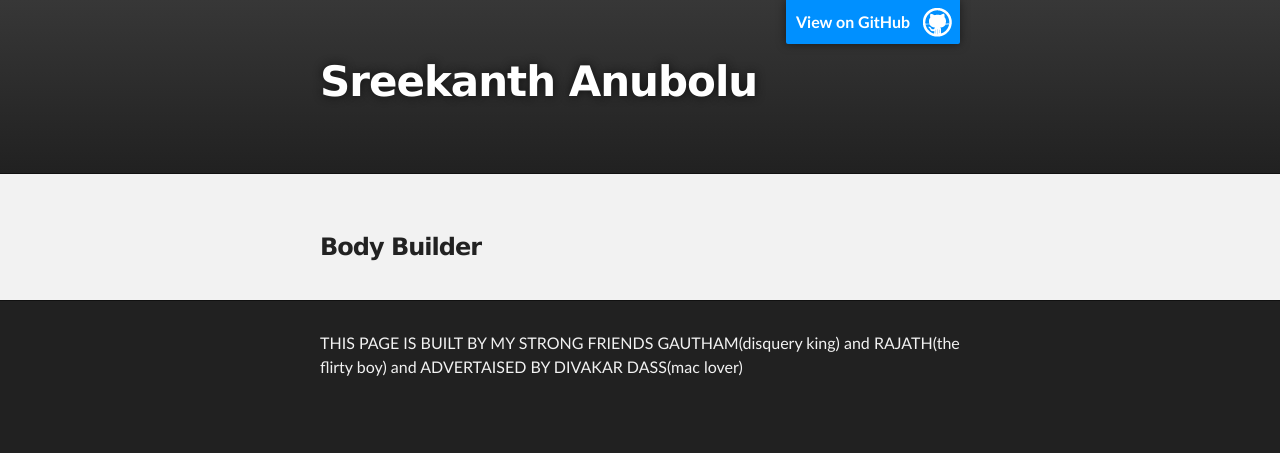
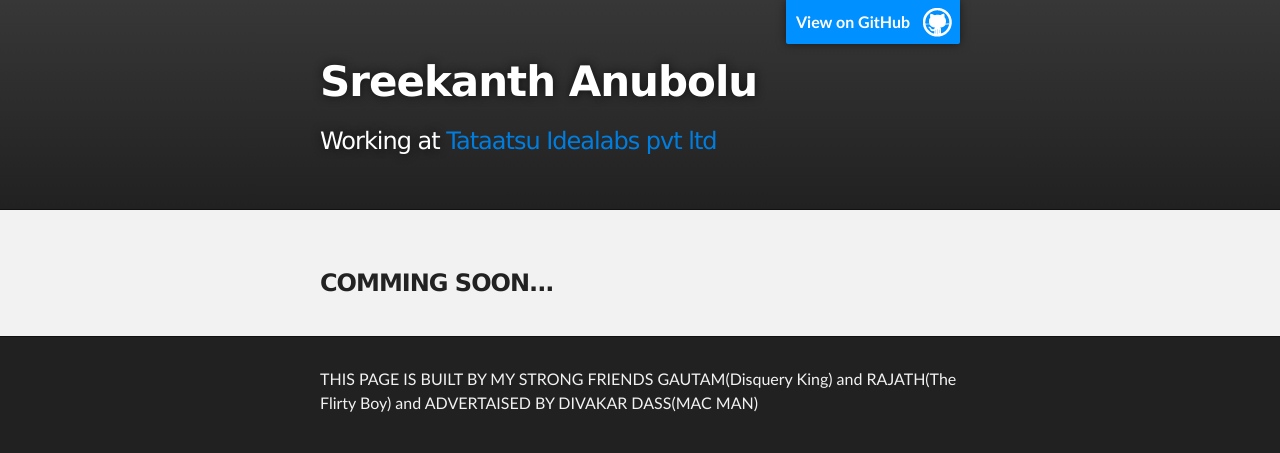
Before and after one commit to sreekanth-anubolu/sreekanth-anubolu.github.io, a plain HTML site: page index.html in a window 1280 px wide. Drawn offline with Linux system fonts and the light colour scheme.

Commit message:
Update index.html

```diff
--- a/index.html
+++ b/index.html
@@ -19,7 +19,7 @@
           <a id="forkme_banner" href="https://github.com/sreekanth-anubolu">View on GitHub</a>
 
           <h1 id="project_title">Sreekanth Anubolu</h1>
-          <h2 id="project_tagline"></h2>
+          <h2 id="project_tagline">Working at <a href='http://tataatsu.com/'>Tataatsu Idealabs pvt ltd</a></h2>
 
         </header>
     </div>
@@ -37,9 +37,9 @@
 <p></p>
 
 <h3>
-<a name="designer-templates" class="anchor" href="#designer-templates"><span class="octicon octicon-link"></span></a>Body Builder</h3>
+<a name="designer-templates" class="anchor" href="#designer-templates"><span class="octicon octicon-link"></span></a> COMMING SOON... </h3>
 
-<p> </p>
+<p></p>
 
 <h3>
 <a name="rather-drive-stick" class="anchor" href="#rather-drive-stick"><span class="octicon octicon-link"></span></a>
@@ -54,7 +54,7 @@
     <!-- FOOTER  -->
     <div id="footer_wrap" class="outer">
       <footer class="inner">
-        <p>THIS PAGE IS BUILT BY MY STRONG FRIENDS GAUTHAM(disquery king) and RAJATH(the flirty boy) and ADVERTAISED BY DIVAKAR DASS(mac lover)</p>
+        <p>THIS PAGE IS BUILT BY MY STRONG FRIENDS GAUTAM(Disquery King) and RAJATH(The Flirty Boy) and ADVERTAISED BY DIVAKAR DASS(MAC MAN)</p>
       </footer>
     </div>
 
```
